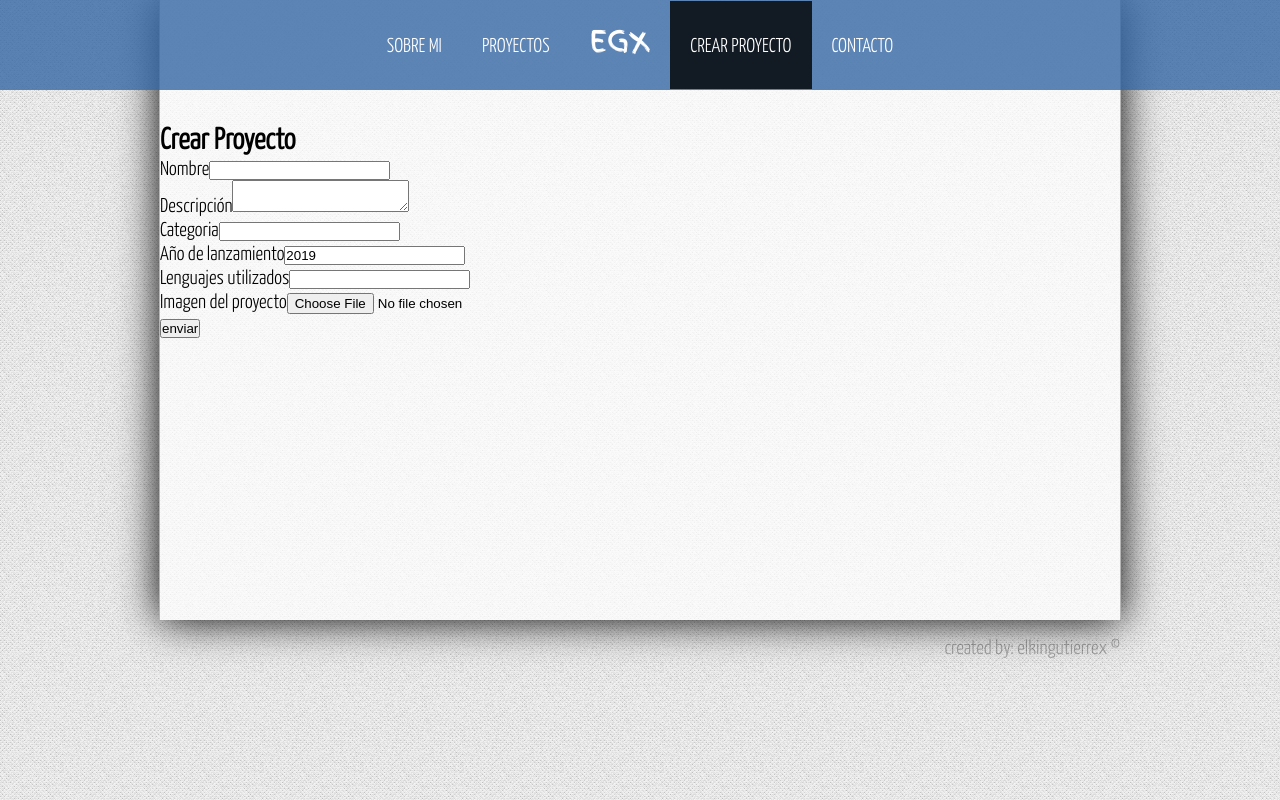
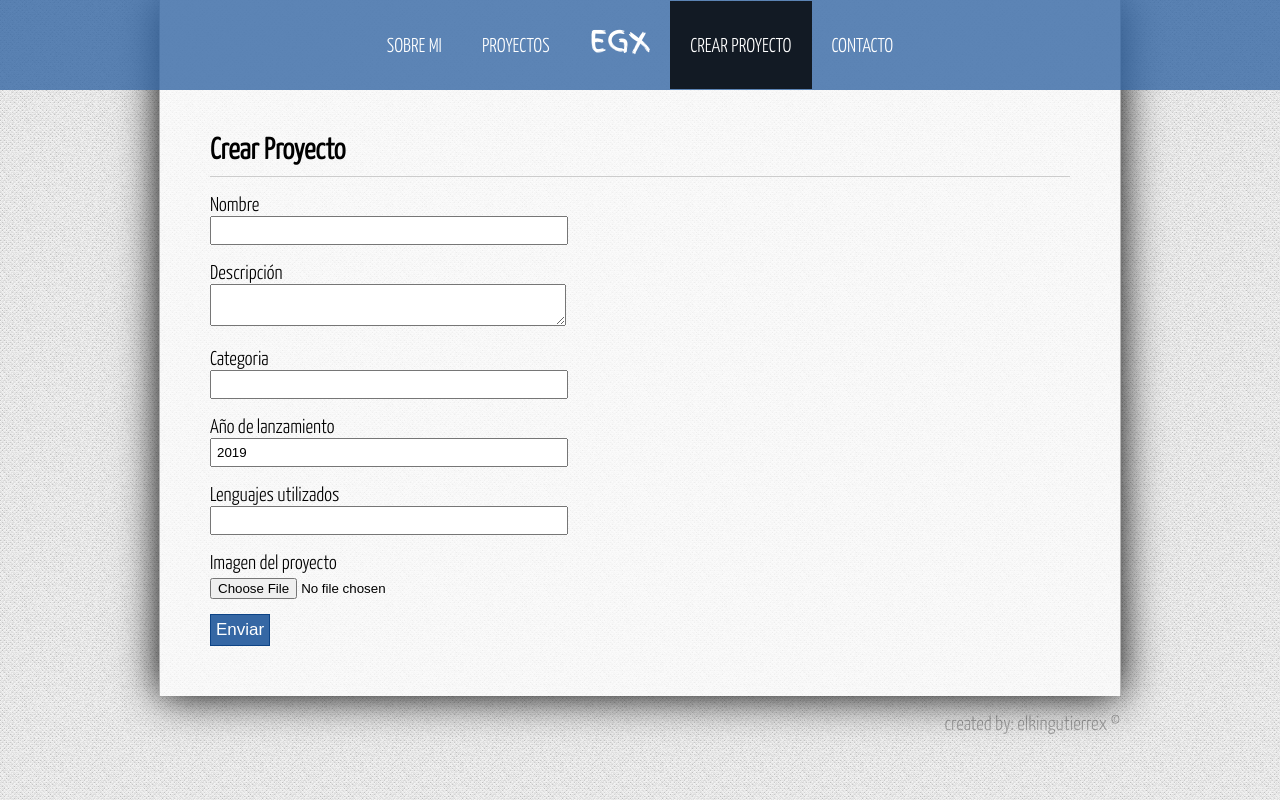
Before and after one commit to elkingutierrex/Udemy-MasterEnJavaScript-Angular8-portafolioPersonal, an Angular app: page /crear-proyecto in a window 1280 px wide. Built offline with nearby package versions, Linux system fonts and the light colour scheme.

Commit message:
245 - Estilos de página de creacion de proyectos

```diff
--- a/src/app/components/create/create.component.html
+++ b/src/app/components/create/create.component.html
@@ -3,29 +3,60 @@
 
   <form #projectForm="ngForm" (ng-submit)="onSubmit(projectForm)">
     <p>
-      <label for="name">Nombre</label>
-      <input type="text" name="name" #name="ngModel" [(ngModel)]="project.name" />
+      <label for="name">
+        Nombre
+      </label>
+      <input type="text"
+             name="name"
+             #name="ngModel"
+             [(ngModel)]="project.name" />
     </p>
     <p>
-      <label for="description">Descripción</label>
-      <textarea type="text" name="description" #description="ngModel" [(ngModel)]="project.description"></textarea>
+      <label for="description">
+        Descripción
+      </label>
+      <textarea type="text"
+                name="description"
+                #description="ngModel"
+                [(ngModel)]="project.description">
+      </textarea>
     </p>
     <p>
-      <label for="category">Categoria</label>
-      <input type="category" name="category" #category="ngModel" [(ngModel)]="project.category" />
+      <label for="category">
+        Categoria
+      </label>
+      <input type="text"
+             name="category"
+             #category="ngModel"
+             [(ngModel)]="project.category" />
     </p>
     <p>
-      <label for="year">Año de lanzamiento</label>
-      <input type="text" name="year" #year="ngModel" [(ngModel)]="project.year" />
+      <label for="year">
+        Año de lanzamiento
+      </label>
+      <input type="text"
+             name="year"
+             #year="ngModel"
+             [(ngModel)]="project.year" />
     </p>
     <p>
-      <label for="langs">Lenguajes utilizados</label>
-      <input type="text" name="langs" #langs="ngModel" [(ngModel)]="project.langs" />
+      <label for="langs">
+        Lenguajes utilizados
+      </label>
+      <input type="text"
+             name="langs"
+             #langs="ngModel"
+             [(ngModel)]="project.langs" />
     </p>
     <p>
-      <label for="image">Imagen del proyecto</label>
-      <input type="file" name="image" placeholder="Cargar imagen"/>
+      <label for="image">
+        Imagen del proyecto
+      </label>
+      <input type="file"
+             name="image"
+             placeholder="Cargar imagen"/>
     </p>
-<input type="submit" value="enviar"/>
+<input type="submit"
+       value="Enviar"/>
   </form>
 </div>
--- a/src/assets/css/styles.css
+++ b/src/assets/css/styles.css
@@ -139,3 +139,49 @@ article.about{
   padding-bottom: 30px;
   text-align: justify
 }
+
+/* Sección de formulario */
+.container{
+  padding: 50px;
+  padding-top: 10px;
+}
+.container h2{
+  display: block;
+  border-bottom: 1px solid #ccc;
+  padding-bottom: 10px;
+  margin-bottom: 15px
+}
+
+form{
+  width: 50%
+}
+form label{
+  display: block;
+  width: 100%;
+  margin-top: 10px
+
+}
+form input[type="text"],
+form input[type="number"],
+form input[type="email"],
+form textarea{
+  width: 80%;
+  padding: 5px;
+  margin-bottom: 5px;
+}
+form button,
+form input[type="submit"]{
+  font-size: 17px;
+  padding: 5px;
+  margin-top:15px;
+  color:white;
+  background: rgba(53,103,164);
+  border:1px solid rgba(13,67,133);
+  cursor: pointer;
+}
+form button:hover,
+form input[type="submit"]:hover{
+  background: rgba(53,103,164, 0.8);
+  border:1px solid rgba(13,67,133);
+  cursor: pointer;
+}
```
